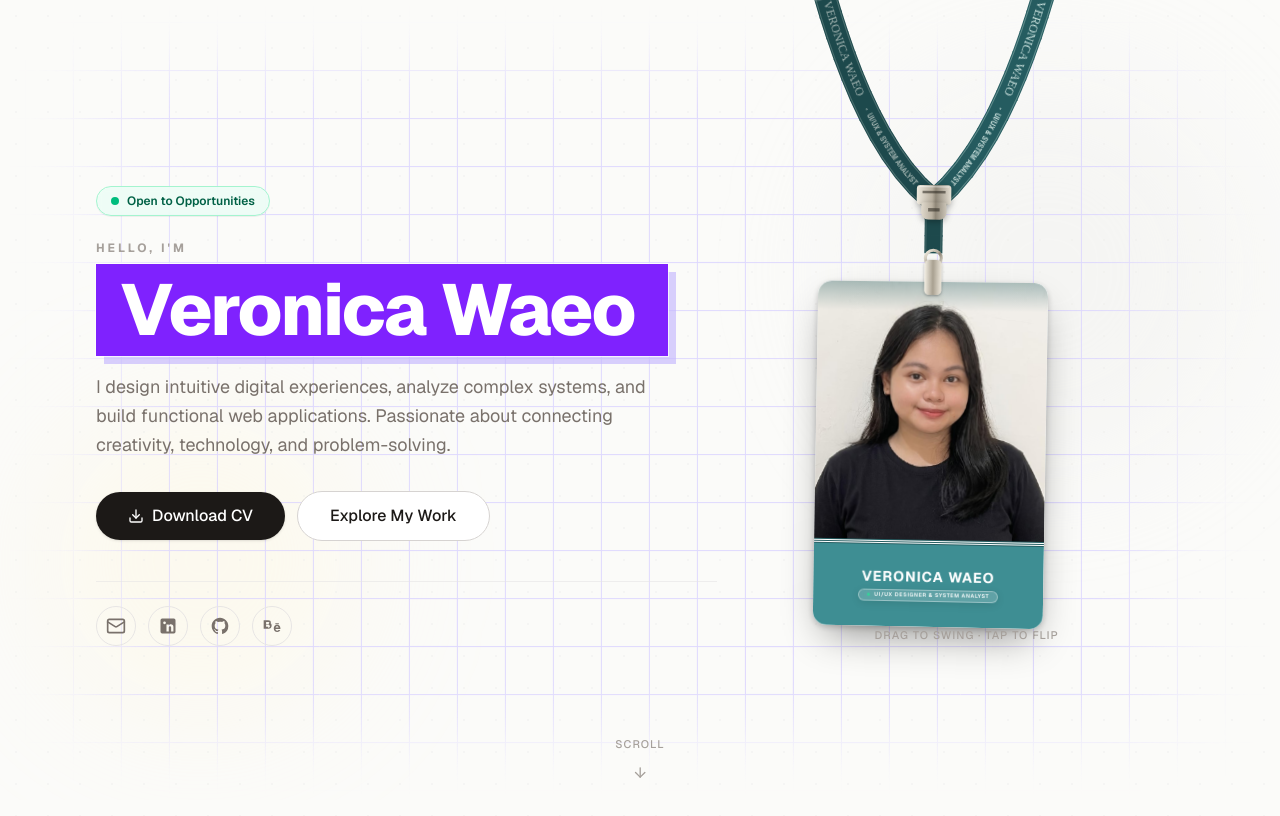
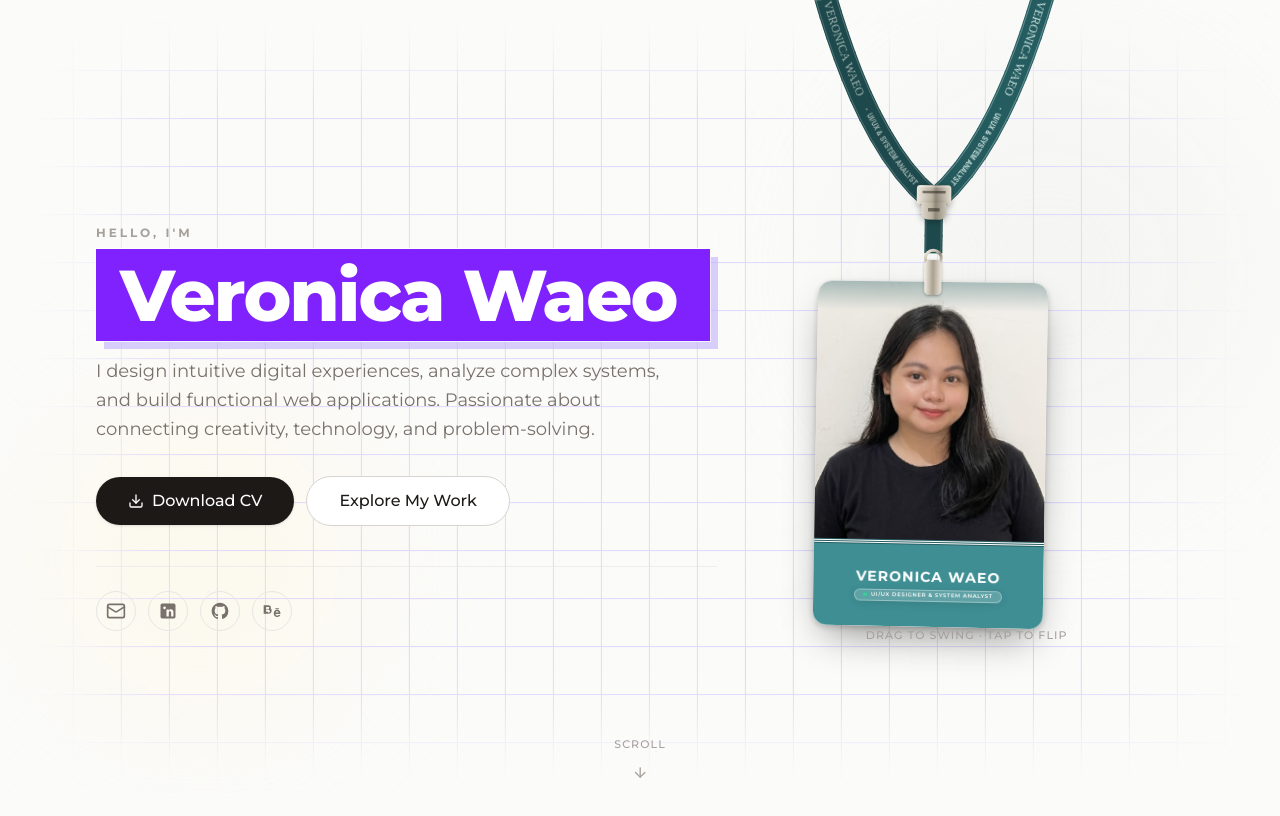
Before and after one commit to icawaeo/2026-portfolio, a Next.js app: page / in a window 1280 px wide. Shown: the top 816 px of the page. Built offline with nearby package versions, Linux system fonts and the light colour scheme.

Commit message:
Refactor font usage to Montserrat across Badge components and global styles

```diff
--- a/src/app/components/sections/Hero.tsx
+++ b/src/app/components/sections/Hero.tsx
@@ -52,7 +52,7 @@ function BadgeFront({
       style={{
         background: BG_MINT,
         color: '#FFFFFF',
-        fontFamily: 'system-ui, -apple-system, sans-serif',
+        fontFamily: 'var(--font-montserrat), system-ui, sans-serif',
       }}
     >
       {/* ──────────────── Upper Section: Photo Area (~76% Height) ──────────────── */}
@@ -288,7 +288,7 @@ function BadgeFront({
         {/* Name: Clean Geist Sans typography with refined letter-spacing */}
         <h3
           style={{
-            fontFamily: 'var(--font-geist-sans), system-ui, sans-serif',
+            fontFamily: 'var(--font-montserrat), system-ui, sans-serif',
             fontSize: 14.8 * s,
             fontWeight: 700,
             letterSpacing: '0.07em',
@@ -330,7 +330,7 @@ function BadgeFront({
           />
           <span
             style={{
-              fontFamily: 'var(--font-geist-sans), system-ui, sans-serif',
+              fontFamily: 'var(--font-montserrat), system-ui, sans-serif',
               fontSize: 5.6 * s,
               fontWeight: 600,
               letterSpacing: '0.12em',
@@ -361,7 +361,7 @@ function BadgeBack({ cardWidth }: { cardWidth: number }) {
       style={{
         background: '#E8DFCC',
         color: '#25221F',
-        fontFamily: 'var(--font-geist-sans), system-ui, sans-serif',
+        fontFamily: 'var(--font-montserrat), system-ui, sans-serif',
       }}
     >
       {/* Top accent line */}
@@ -689,13 +689,13 @@ export default function Hero() {
               transition={{ duration: 0.5 }}
               className="mb-6 inline-flex"
             >
-              <span className="inline-flex items-center gap-2 rounded-full border border-emerald-200 bg-emerald-50/80 px-3.5 py-1.5 text-xs font-semibold text-emerald-800 shadow-2xs backdrop-blur-xs">
+              {/* <span className="inline-flex items-center gap-2 rounded-full border border-emerald-200 bg-emerald-50/80 px-3.5 py-1.5 text-xs font-semibold text-emerald-800 shadow-2xs backdrop-blur-xs">
                 <span className="relative flex h-2 w-2">
                   <span className="absolute inline-flex h-full w-full animate-ping rounded-full bg-emerald-400 opacity-75" />
                   <span className="relative inline-flex h-2 w-2 rounded-full bg-emerald-500" />
                 </span>
                 Open to Opportunities
-              </span>
+              </span> */}
             </motion.div>
 
             {/* Introductory label */}
--- a/src/app/components/ui/lanyard-badge.tsx
+++ b/src/app/components/ui/lanyard-badge.tsx
@@ -299,7 +299,7 @@ export function DefaultBadgeFront({
       style={{
         background: BG_MINT,
         color: '#FFFFFF',
-        fontFamily: 'system-ui, -apple-system, sans-serif',
+        fontFamily: 'var(--font-montserrat), system-ui, sans-serif',
       }}
     >
       {/* Upper Section: Photo Area (~76% Height) */}
@@ -533,7 +533,7 @@ export function DefaultBadgeFront({
       >
         <h3
           style={{
-            fontFamily: 'var(--font-geist-sans), system-ui, sans-serif',
+            fontFamily: 'var(--font-montserrat), system-ui, sans-serif',
             fontSize: 14.8 * s,
             fontWeight: 700,
             letterSpacing: '0.07em',
@@ -574,7 +574,7 @@ export function DefaultBadgeFront({
           />
           <span
             style={{
-              fontFamily: 'var(--font-geist-sans), system-ui, sans-serif',
+              fontFamily: 'var(--font-montserrat), system-ui, sans-serif',
               fontSize: 5.6 * s,
               fontWeight: 600,
               letterSpacing: '0.12em',
--- a/src/app/globals.css
+++ b/src/app/globals.css
@@ -17,7 +17,7 @@
 @theme inline {
   --color-background: var(--background);
   --color-foreground: var(--foreground);
-  --font-sans: var(--font-geist-sans);
+  --font-sans: var(--font-montserrat);
   --font-mono: var(--font-geist-mono);
 }
 
--- a/src/app/layout.tsx
+++ b/src/app/layout.tsx
@@ -1,10 +1,11 @@
 import type { Metadata } from 'next';
-import { Geist, Geist_Mono } from 'next/font/google';
+import { Geist_Mono, Montserrat } from 'next/font/google';
 import './globals.css';
 
-const geistSans = Geist({
-  variable: '--font-geist-sans',
+const montserrat = Montserrat({
+  variable: '--font-montserrat',
   subsets: ['latin'],
+  weight: ['400', '500', '600', '700', '800', '900'],
 });
 
 const geistMono = Geist_Mono({
@@ -56,7 +57,7 @@ export default function RootLayout({
     <html
       lang="en"
       suppressHydrationWarning
-      className={`${geistSans.variable} ${geistMono.variable} scroll-smooth antialiased`}
+      className={`${montserrat.variable} ${geistMono.variable} scroll-smooth antialiased`}
     >
       <body
         suppressHydrationWarning
```
